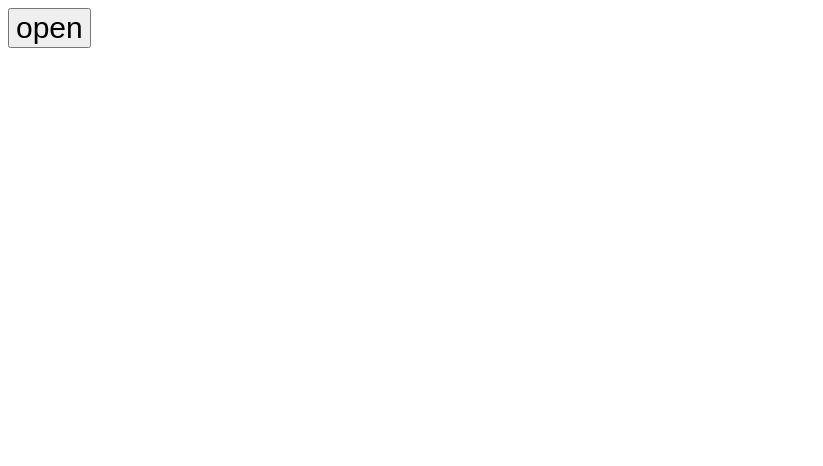
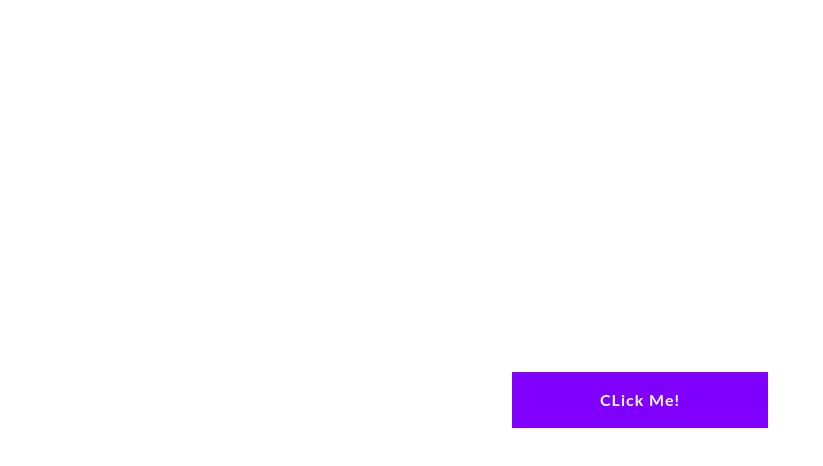
Before and after one commit to omidhabibi/Sidebar, a plain HTML site: page index.html in a window 1280 px wide. Shown: the whole page, without its empty margins (0-823 px from the left). Drawn offline with Linux system fonts and the light colour scheme.

Commit message:
new style for button

```diff
--- a/index.html
+++ b/index.html
@@ -14,9 +14,17 @@
     <a href="#">Services</a>
     <a href="#">Clients</a>
     <a href="#">Contact</a>
-    <a href="#">Exams test</a>
   </div>
-  <button style="font-size:30px;cursor:pointer" onclick="openNav()">open</button>
+
+  <div class="wrapper">
+    <div class="link_wrapper">
+      <a href="#" id="button" onclick="openNav()">CLick Me!</a>
+      <div class="icon">
+        <svg xmlns="http://www.w3.org/2000/svg" viewBox="0 0 268.832 268.832">
+          <path d="M265.17 125.577l-80-80c-4.88-4.88-12.796-4.88-17.677 0-4.882 4.882-4.882 12.796 0 17.678l58.66 58.66H12.5c-6.903 0-12.5 5.598-12.5 12.5 0 6.903 5.597 12.5 12.5 12.5h213.654l-58.66 58.662c-4.88 4.882-4.88 12.796 0 17.678 2.44 2.44 5.64 3.66 8.84 3.66s6.398-1.22 8.84-3.66l79.997-80c4.883-4.882 4.883-12.796 0-17.678z"/>
+        </svg>
+      </div>
+    </div>
 
   <script>
     function openNav() {
--- a/style.css
+++ b/style.css
@@ -43,10 +43,8 @@ body {
   .sidenav .closebtn {
     position: absolute;
     top: 0;
-    /* right: 55px; */
     font-size: 36px;
     font-weight: bold;
-    /* margin-left: 100px; */
   }
   .sidenav .closebtn:hover{
     background-color: #ffffff;
@@ -62,3 +60,64 @@ body {
       font-size: 18px;
     }
   }
+
+
+  .wrapper{
+    position: fixed;
+    top: 50%;
+    left: 50%;
+    transform: translate(-50%, -50%);
+  }
+
+  .link_wrapper{
+    position: relative;
+  }
+
+  #button{
+    display: block;
+    width: 250px;
+    height: 50px;
+    line-height: 50px;
+    font-weight: bold;
+    text-decoration: none;
+    background: #8000ff;
+    text-align: center;
+    color: #fff;
+    letter-spacing: 1px;
+    border: 3px solid #8000ff;
+    transition: all .35s;
+  }
+
+  .icon{
+    width: 50px;
+    height: 50px;
+    border: 3px solid transparent;
+    position: absolute;
+    transform: rotate(45deg);
+    right: 0;
+    top: 0;
+    z-index: -1;
+    transition: all .35s;
+  }
+
+  .icon svg{
+    width: 30px;
+    position: absolute;
+    top: calc(50% - 15px);
+    left: calc(50% - 15px);
+    transform: rotate(-45deg);
+    fill: #8000ff;
+    transition: all .35s;
+  }
+
+  #button:hover{
+    width: 200px;
+    border: 3px solid #8000ff;
+    background: transparent;
+    color: #8000ff;
+  }
+
+  a:hover + .icon{
+    border: 3px solid #8000ff;
+    right: -25%;
+  }
```
